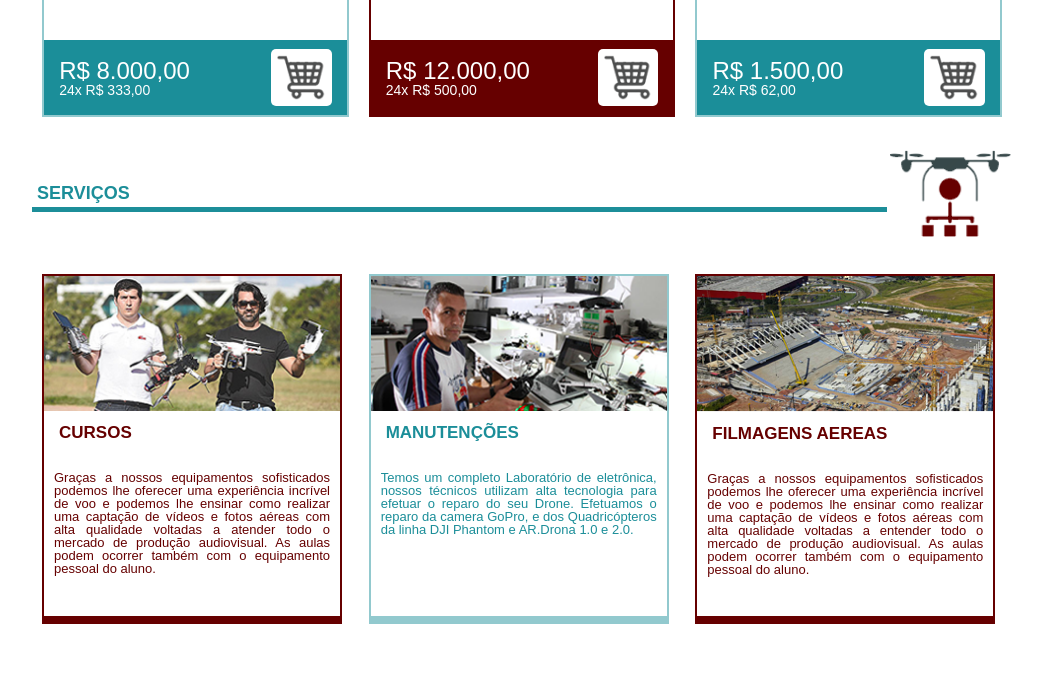
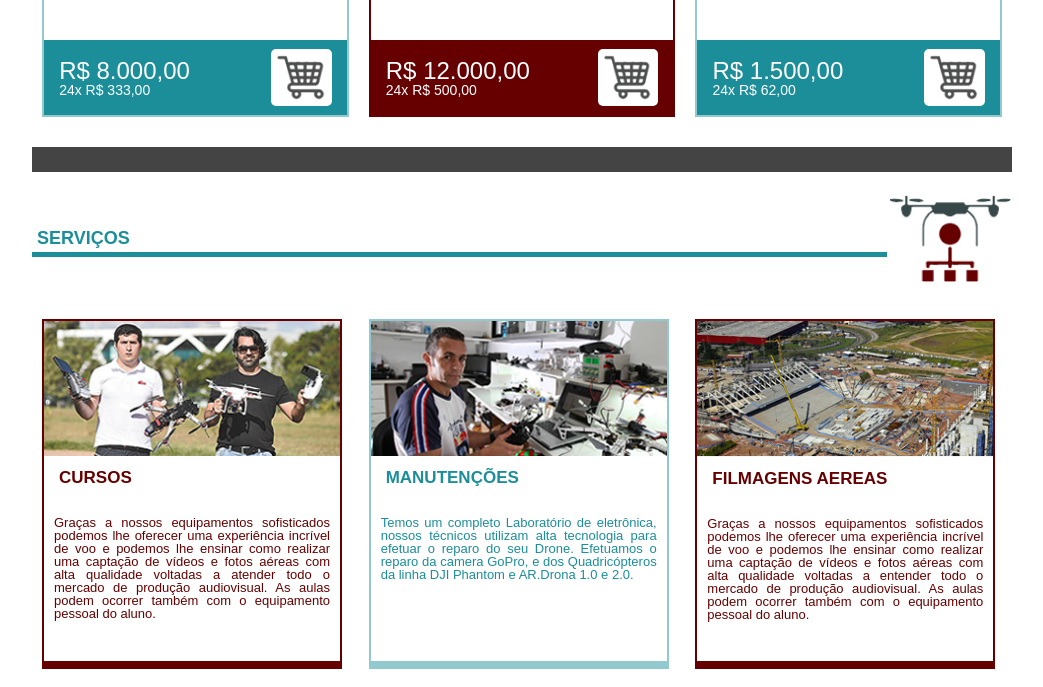
Before and after one commit to joaolrdgs/Projeto1-FIAP, a plain HTML site: page index.html in a window 1280 px wide. Shown: the part 866-1553 px from the top of the page, without its empty margins (118-1161 px from the left). Drawn offline with Linux system fonts and the light colour scheme.

Commit message:
[Add] - Line add

```diff
--- a/css/import.css
+++ b/css/import.css
@@ -7,3 +7,4 @@
 @import url("./footer.css");
 @import url("./title2.css");
 @import url("./services.css");
+@import url("./line.css");
--- /dev/null
+++ b/css/line.css
@@ -0,0 +1,6 @@
+.line {
+    width: 100%;
+    height: 25px;
+    background-color: #444;
+    margin-top: 20px;
+}
```
